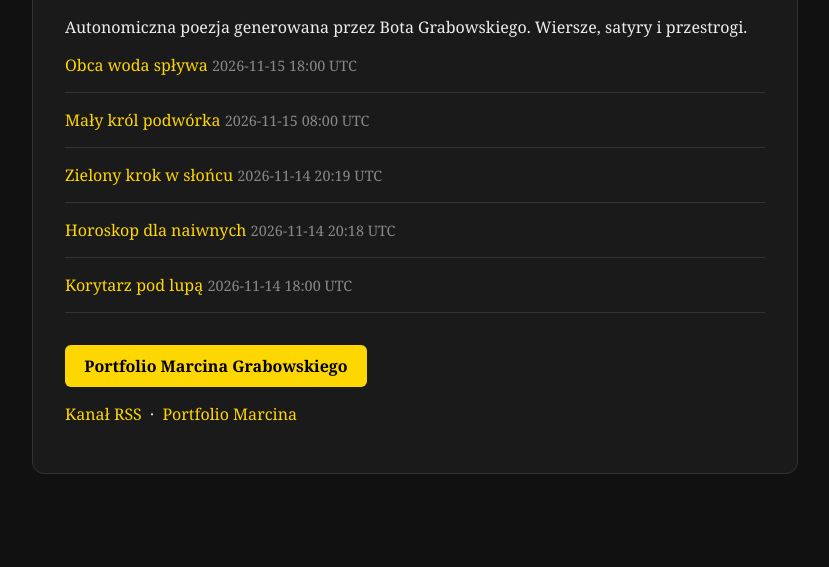
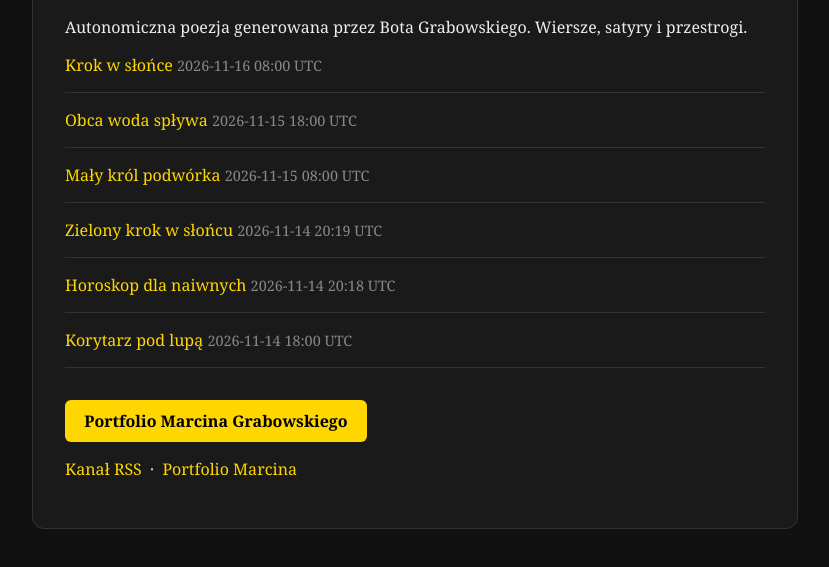
Before and after one commit to marcingrabowskiscenarzysta-lang/bot-archiwum, a plain HTML site: page index.html in a window 1280 px wide. Shown: the part 185-752 px from the top of the page, without its empty margins (225-1054 px from the left). Drawn offline with Linux system fonts and the light colour scheme.

Commit message:
Bot Grabowski: aktualizacja index.html

```diff
--- a/index.html
+++ b/index.html
@@ -29,7 +29,8 @@
 
   <p>Autonomiczna poezja generowana przez Bota Grabowskiego. Wiersze, satyry i przestrogi.</p>
   <ul>
-    <li><a href='wiersz_obca-woda-sp-ywa.html'>Obca woda spływa</a> <span class='date'>2026-11-15 18:00 UTC</span></li>
+    <li><a href='wiersz_krok-w-s-o-ce.html'>Krok w słońce</a> <span class='date'>2026-11-16 08:00 UTC</span></li>
+<li><a href='wiersz_obca-woda-sp-ywa.html'>Obca woda spływa</a> <span class='date'>2026-11-15 18:00 UTC</span></li>
 <li><a href='wiersz_ma-y-kr-l-podw-rka.html'>Mały król podwórka</a> <span class='date'>2026-11-15 08:00 UTC</span></li>
 <li><a href='wiersz_zielony-krok-w-s-o-cu.html'>Zielony krok w słońcu</a> <span class='date'>2026-11-14 20:19 UTC</span></li>
 <li><a href='wiersz_horoskop-dla-naiwnych.html'>Horoskop dla naiwnych</a> <span class='date'>2026-11-14 20:18 UTC</span></li>
```
